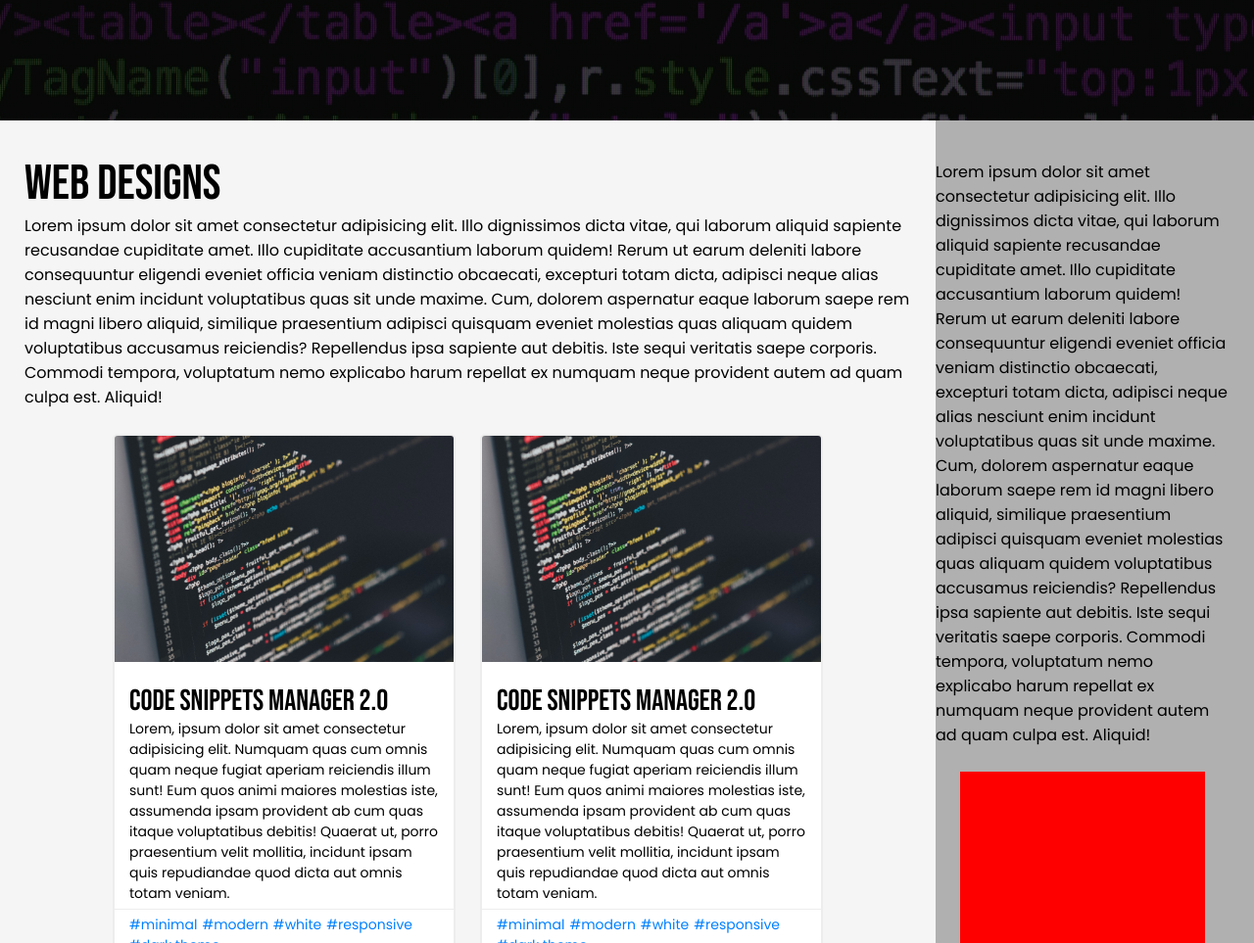
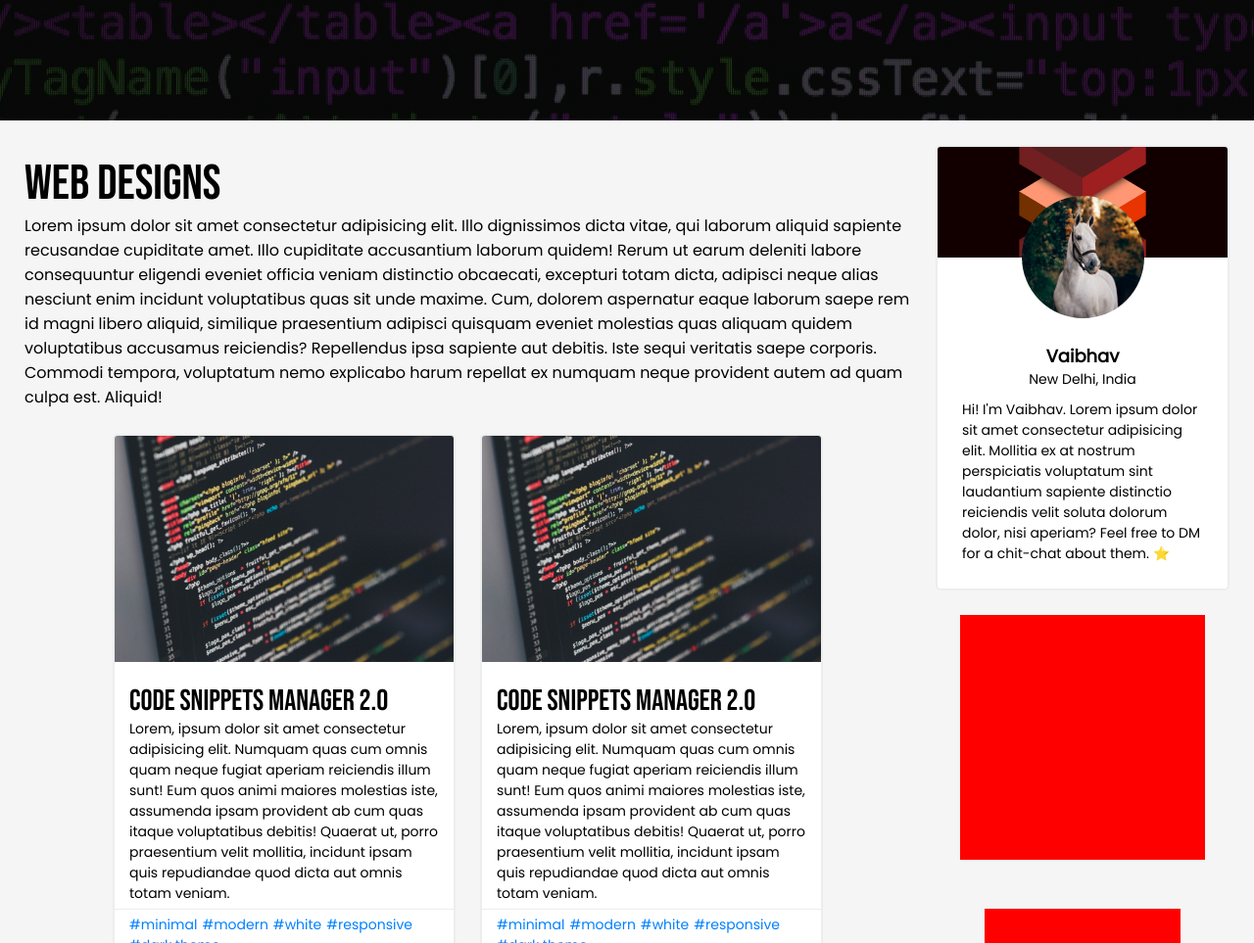
Before and after one commit to ItsMrVaibhav/ItsMrVaibhav.github.io, a plain HTML site: page index.html in a window 1280 px wide. Shown: the part 677-1640 px from the top of the page at 98% size. Drawn offline with Linux system fonts and the light colour scheme.

Commit message:
Added sidebar card

```diff
--- a/index.html
+++ b/index.html
@@ -377,8 +377,18 @@
                     </div>
                 </div>
             </div>
-            <div class="Cards-Block-Side-Bar">
-                <p class="Text-Block">Lorem ipsum dolor sit amet consectetur adipisicing elit. Illo dignissimos dicta vitae, qui laborum aliquid sapiente recusandae cupiditate amet. Illo cupiditate accusantium laborum quidem! Rerum ut earum deleniti labore consequuntur eligendi eveniet officia veniam distinctio obcaecati, excepturi totam dicta, adipisci neque alias nesciunt enim incidunt voluptatibus quas sit unde maxime. Cum, dolorem aspernatur eaque laborum saepe rem id magni libero aliquid, similique praesentium adipisci quisquam eveniet molestias quas aliquam quidem voluptatibus accusamus reiciendis? Repellendus ipsa sapiente aut debitis. Iste sequi veritatis saepe corporis. Commodi tempora, voluptatum nemo explicabo harum repellat ex numquam neque provident autem ad quam culpa est. Aliquid!</p>
+            <div class="Side-Bar">
+                <div id="About-Me">
+                    <div id="About-Me-Images">
+                        <img src="./Assets/Images/Stack.jpg" alt="About Me Image" id="About-Me-Background">
+                        <img src="./Assets/Images/Horse.jpg" alt="About Me Image" id="About-Me-Image">
+                    </div>
+                    <div id="About-Me-Content">
+                        <p id="About-Me-Name">Vaibhav</p>
+                        <p id="About-Me-Location">New Delhi, India</p>
+                        <p id="About-Me-Description">Hi! I'm Vaibhav. Lorem ipsum dolor sit amet consectetur adipisicing elit. Mollitia ex at nostrum perspiciatis voluptatum sint laudantium sapiente distinctio reiciendis velit soluta dolorum dolor, nisi aperiam? Feel free to DM for a chit-chat about them. ⭐</p>
+                    </div>
+                </div>
                 <div class="SA"></div>
                 <div class="SSA"></div>
                 <div class="SR"></div>
--- a/style.css
+++ b/style.css
@@ -232,11 +232,11 @@ body {
     background-color: #F5F5F5;
 }
 
-.Cards-Block-Side-Bar {
+.Side-Bar {
     flex: 20%;
     padding: var(--overallWebPageSpacing);
     padding-left: 0px;
-    background-color: #B0B0B0;
+    background-color: #F5F5F5;
     display: flex;
     flex-direction: column;
     align-items: center;
@@ -343,3 +343,63 @@ body {
 .Card-Source-Link:hover {
     color: #FF0000;
 }
+/* About Me */
+#About-Me {
+    width: 100%;
+    background-color: #FFFFFF;
+    border: 2px solid #EDEDED;
+    display: flex;
+    align-items: center;
+    flex-direction: column;
+    overflow: hidden;
+    border-radius: 5px;
+}
+
+#About-Me-Images {
+    display: flex;
+    justify-content: center;
+    align-items: center;
+    position: relative;
+    width: 100%;
+    height: 225px;
+}
+
+#About-Me-Background {
+    position: absolute;
+    top: 0px;
+    left: 0px;
+    width: 100%;
+    height: 50%;
+    object-fit: cover;
+    z-index: 1;
+}
+
+#About-Me-Image {
+    z-index: 2;
+    border-radius: 50%;
+    width: 125px;
+    height: 125px;
+}
+
+#About-Me-Content {
+    margin-top: -50px; /* -75px + 25px = To extra space + general padding of 25px */
+    padding: 25px;
+    width: 100%;
+    display: flex;
+    align-items: center;
+    flex-direction: column;
+}
+
+#About-Me-Name {
+    font-size: 18px;
+    font-weight: bold;
+}
+
+#About-Me-Location {
+    font-size: 14px;
+}
+
+#About-Me-Description {
+    margin-top: 10px;
+    font-size: 14px;
+}
```
Also changed, not shown: Assets/Images/Horse.jpg (added), Assets/Images/Stack.jpg (added), Assets/Images/pexels-picjumbocom-196644.jpg (deleted).
